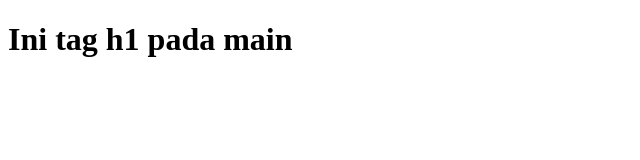
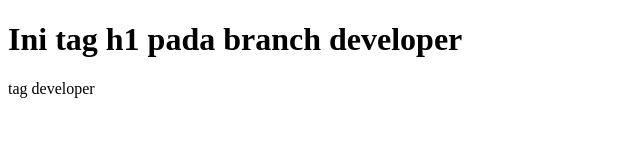
Before and after one commit to roby-aw/latihan, a plain HTML site: page index.html in a window 1280 px wide. Shown: the whole page, without its empty margins (0-640 px from the left). Drawn offline with Linux system fonts and the light colour scheme.

Commit message:
menambahkan h1 p developer

```diff
--- a/index.html
+++ b/index.html
@@ -7,6 +7,7 @@
     <title>Document</title>
 </head>
 <body>
-    <h1>Ini tag h1 pada main</h1>
+    <h1>Ini tag h1 pada branch developer</h1>
+    <p>tag developer</p>
 </body>
 </html>
```
